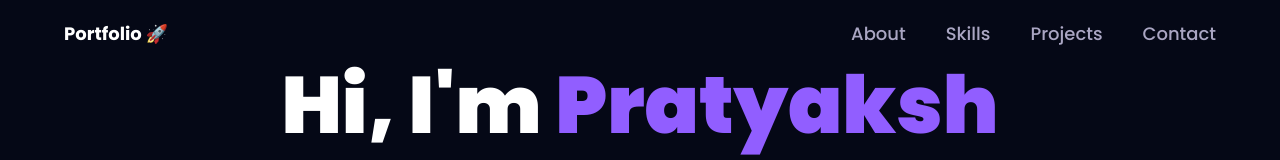
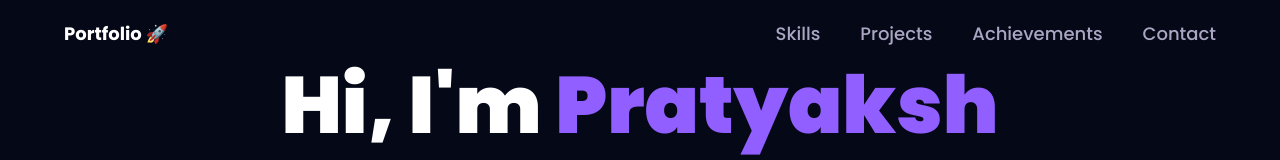
Before and after one commit to PRATYAKSH15/Pratyaksh_portfolio, a React (Vite) app: page / in a window 1280 px wide. Shown: the top 160 px of the page. Built offline with nearby package versions, Linux system fonts and the light colour scheme.

Commit message:
Corrected navbar

```diff
--- a/src/constants/index.js
+++ b/src/constants/index.js
@@ -34,10 +34,10 @@ import {
 } from "../assets";
 
 export const navLinks = [
-  {
-    id: "about",
-    title: "About",
-  },
+  // {
+  //   id: "about",
+  //   title: "About",
+  // },
   {
     id: "tech",
     title: "Skills",
@@ -49,6 +49,10 @@ export const navLinks = [
   {
     id: "work",
     title: "Projects",
+  },
+  {
+    id: "achievements",
+    title: "Achievements",
   },
   {
     id: "contact",
```
